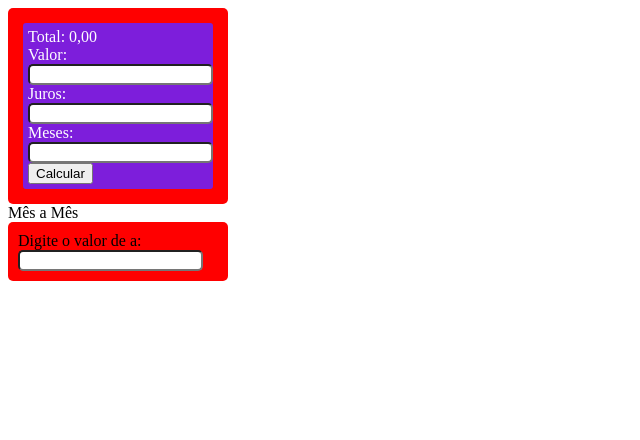
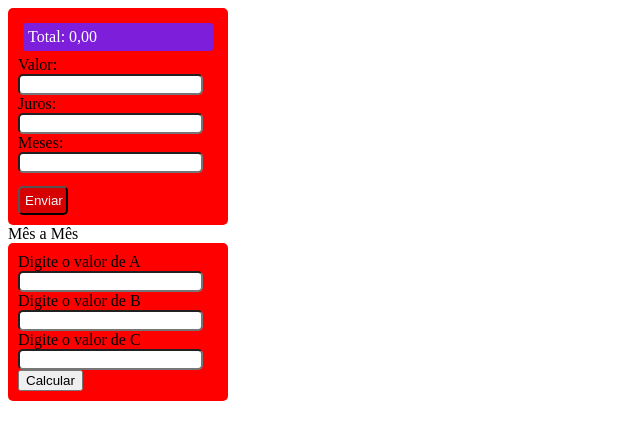
Before and after one commit to ErikNoda/primeiroh_3t, a plain HTML site: page index.html in a window 1280 px wide. Shown: the whole page, without its empty margins (0-640 px from the left). Drawn offline with Linux system fonts and the light colour scheme.

Commit message:
Update index.html

```diff
--- a/index.html
+++ b/index.html
@@ -7,37 +7,38 @@
     <title>Primeiro H</title>
     <script src="estudo.js"></script>
     <link rel="stylesheet" href="geral.css">
+
 </head>
 <body>
-   <div class="calculadora">
-<div class="spResul">
-    <span id="resultado">Total: 0,00</span><br>
+    <div class="calculadora" >
 
-    Valor: <input id="val" type="text"><br>
-    Juros: <input id="ju" type="text"><br>
-    Meses: <input id="mes" type="text"><br>
-    <button id="btnCalc" onclick="total()">Calcular</button>
-</div>
-</div>
-
-<div class="listaMensal">
-    <span id="meses">Mês a Mês</span>
-</div>
-
-<div class="calculadora">
-    <!--Três entradas a b c-->
-    Digite o valor de a:<input id="a" type="text"
+        <div class="spResul">
+            <span id="total">Total: 0,00</span><br>
+            </div>
 
 
-    <!-- Um botão onecline="calculadoraRaiz()" -->
+        Valor: <input id="val" type="text"><br>
+        Juros: <input id="ju" type="text"><br>
+        Meses: <input id="mes" type="text"><br>
+        <button id="btnCal" onclick="total()">Enviar</button><br>
 
 
-    <div class="spRaiz">
-        <span id="raiz"></span>
+
+    </div>
+    <div>
+        <span id="meses"> Mês a Mês</span>
     </div>
 
+    <div class="calculadora">
+        Digite o valor de A<input id = "aEquacao" type="text"><br>
+        Digite o valor de B<input id = "bEquacao" type="text"><br>
+        Digite o valor de C<input id = "cEquacao" type="text"><br>
+        <button onclick="calculaRaiz()"> Calcular </button><br>
+        <div class="spRaiz">
+            <span id="raiz"></span>
 
-</div>
+        </div>
+    </div>
 
 
 </body>
```
